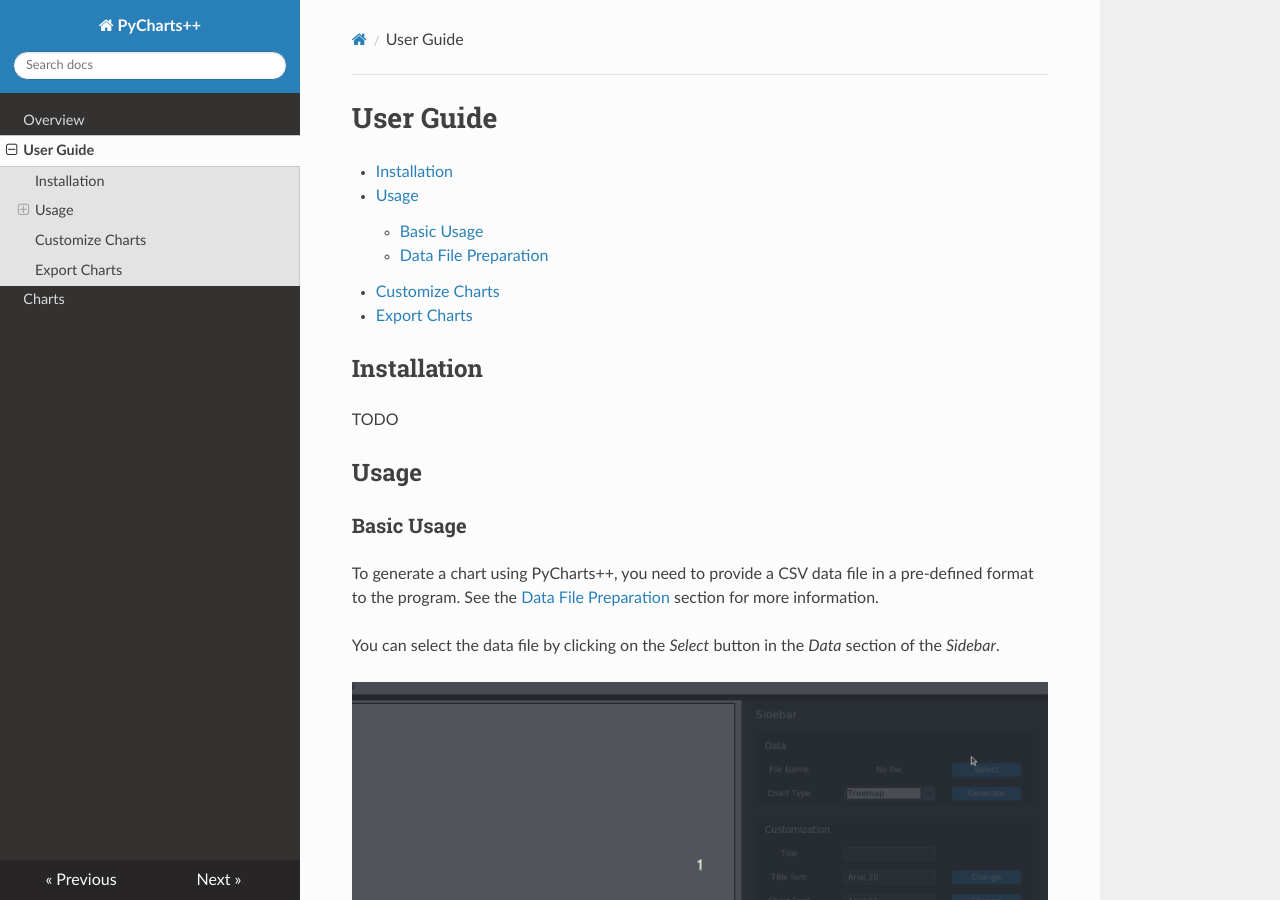
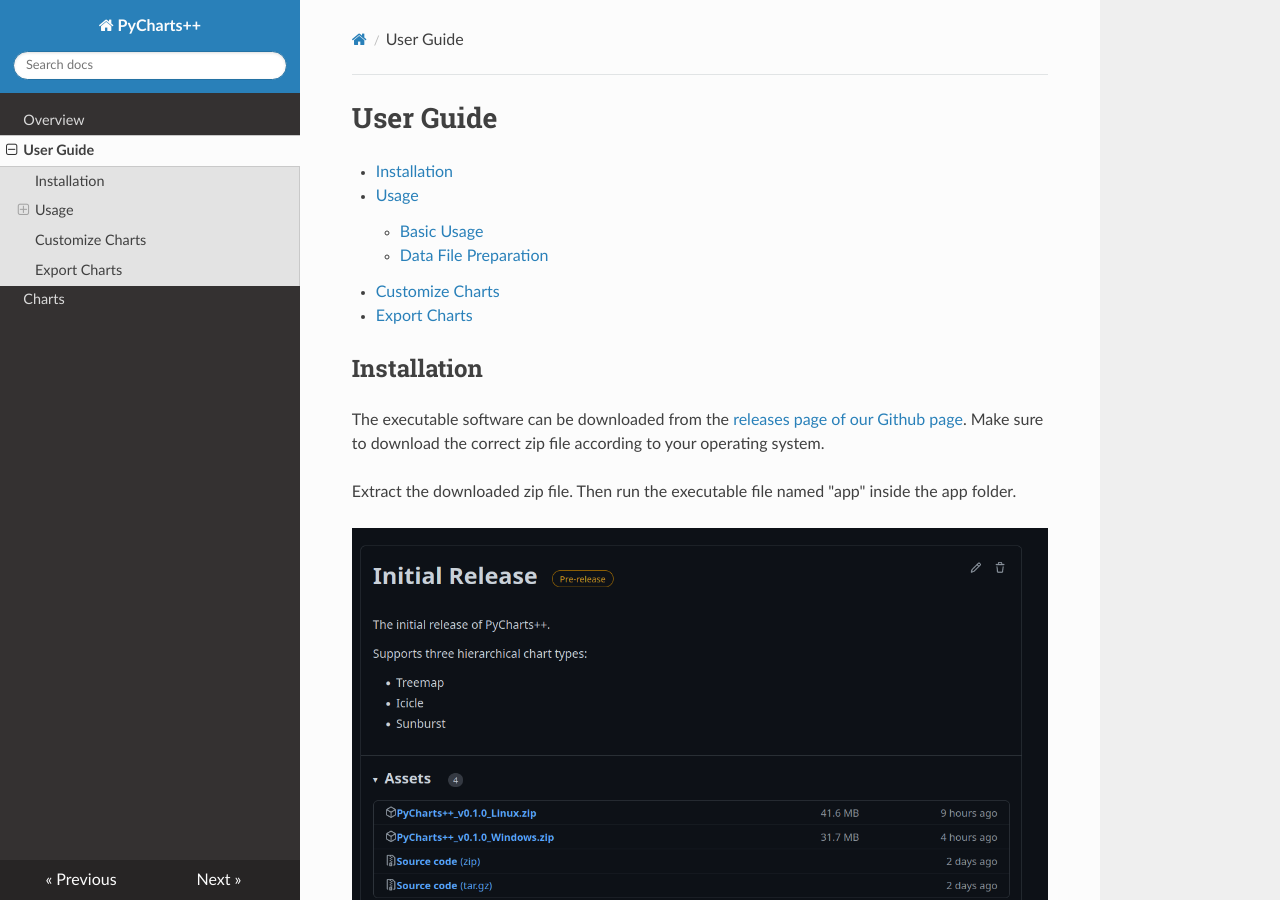
Before and after one commit to nimanthadilz/pycharts, an MkDocs documentation site: the page built from docs/user_guide.md, in a window 1280 px wide and 900 px high. Built offline with MkDocs 1.6.1, drawn with Linux system fonts in a browser that asks for light colours; nearby versions of some CDN libraries.

Commit message:
Add installation section to the docs

```diff
--- a/docs/user_guide.md
+++ b/docs/user_guide.md
@@ -8,7 +8,11 @@
 - [Export Charts](user_guide.md#export-charts)
 
 ## Installation
-TODO
+The executable software can be downloaded from the [releases page of our Github page](https://github.com/pycharts/pycharts/releases). Make sure to download the correct zip file according to your operating system.
+
+Extract the downloaded zip file. Then run the executable file named "app" inside the app folder.
+
+![releases page](img/releases_page.png)
 ## Usage
 
 ### Basic Usage
```
Also changed, not shown: docs/img/releases_page.png (added).
